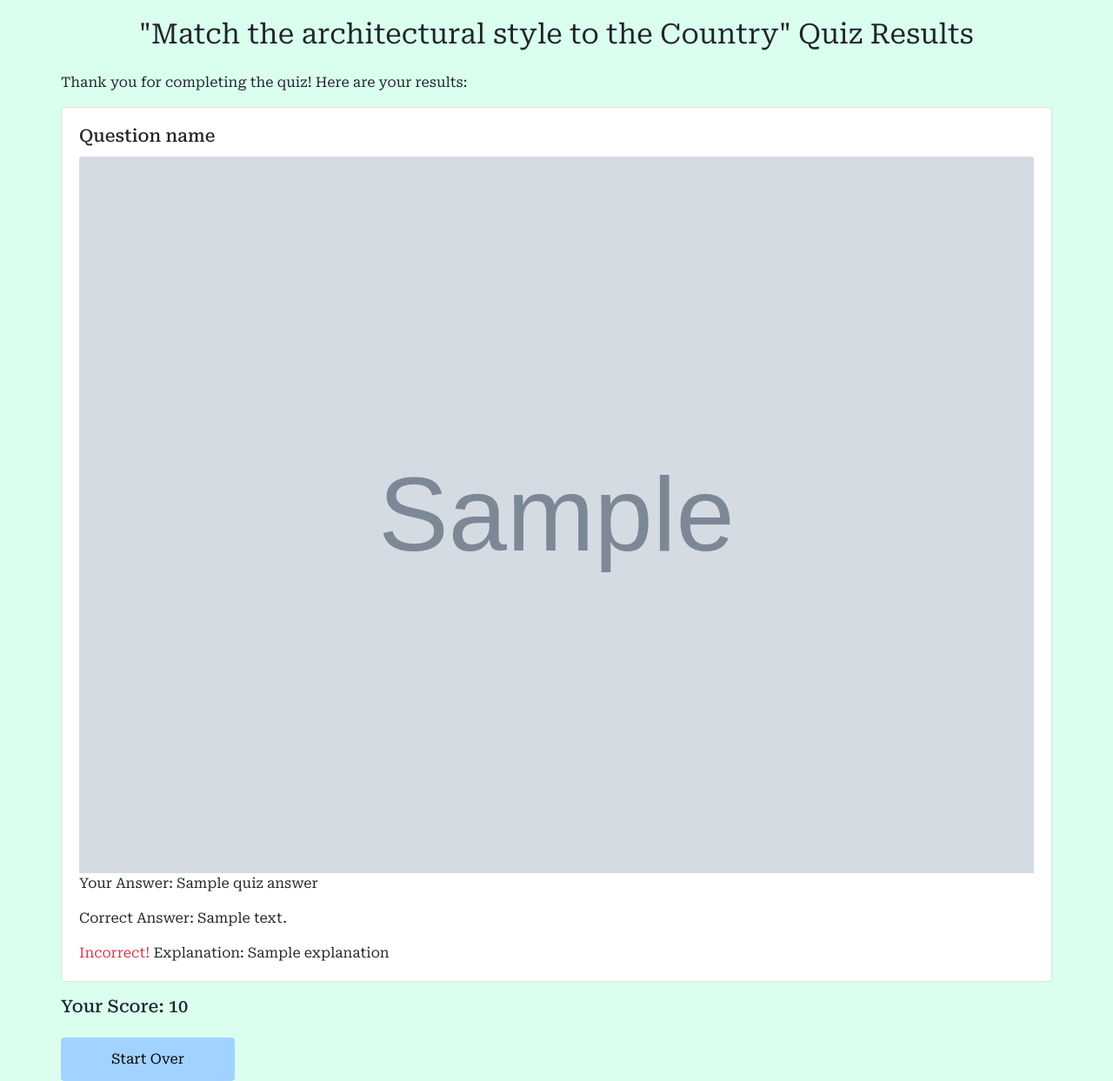
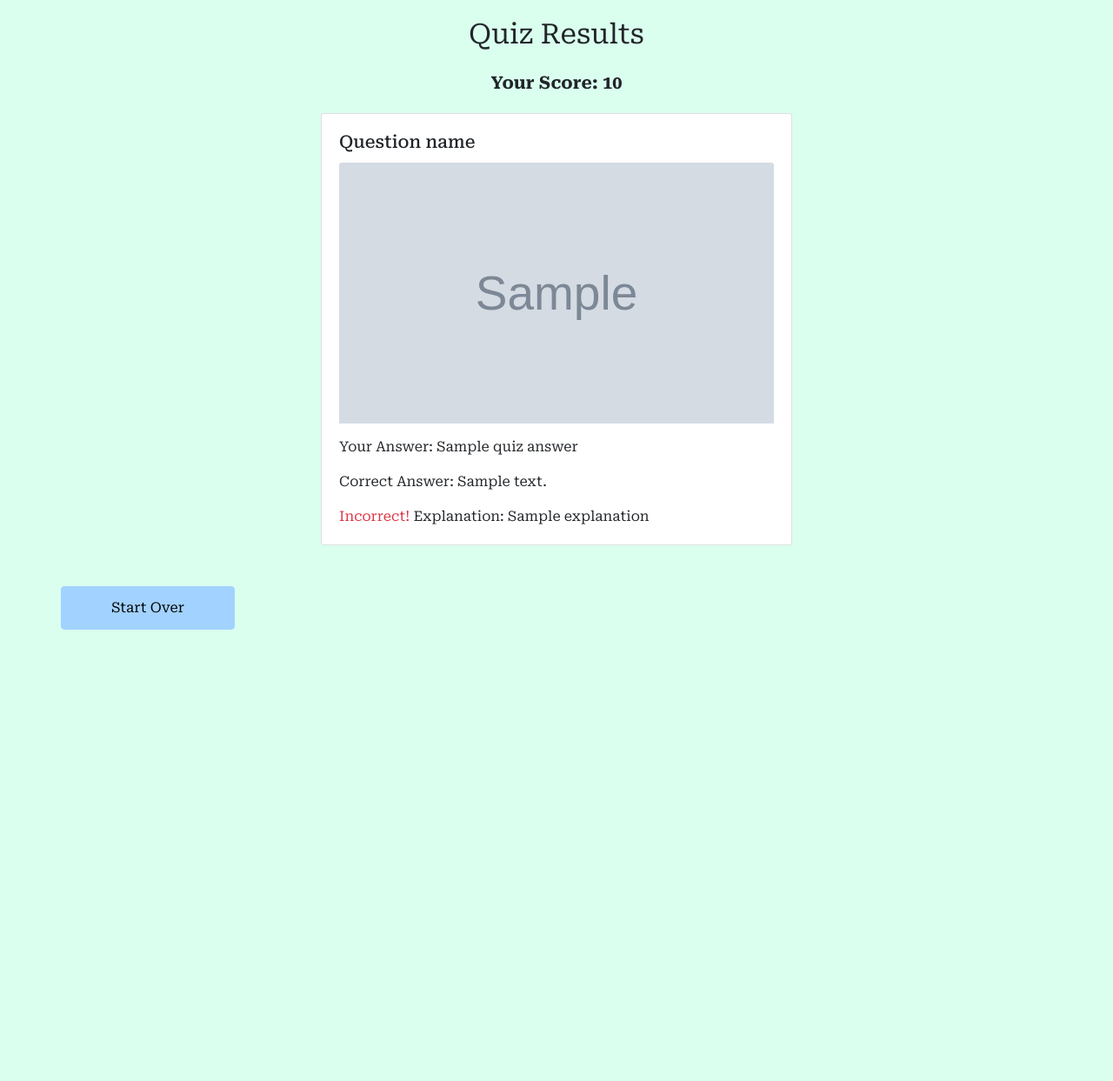
Before and after one commit to kentrietran/SEAsiaArchitectureProject, a Flask app: template templates/quiz_results.html in a window 1280 px wide. Shown: the part 56-1299 px from the top of the page at 87% size. After the commit the page ends 780 px from the top, so only its background shows below. Run offline with Flask 3, Linux system fonts and the light colour scheme; the template is opened without the code that fills it: most values are stand-ins (such as "Sample title", 1, 10 or a date in 2020); grey boxes marked "Sample" are stand-in pictures; some libraries are stand-ins or nearby versions.

Commit message:
Fixed quiz results formatting and layout

```diff
--- a/templates/quiz_results.html
+++ b/templates/quiz_results.html
@@ -2,19 +2,22 @@
 
 {% block content %}
 <div class="container-fluid">
-  <p id="click-country-text">"Match the architectural style to the Country" Quiz Results</p>
-    <p>Thank you for completing the quiz! Here are your results:</p>
-    <div class="results">
+    <p id="click-country-text">Quiz Results</p>
+    <h5 style="text-align:center;padding-bottom: 15px;font-weight: bold;">Your Score: {{ score }}</h5>
+    <div class="results container">
         {% for question_id in quiz_answers.keys()|sort %}
-        <div class="card mb-3">
+        <div class="row ">
+            <div class="col-12 d-flex justify-content-center">
+                <div class="card mb-3" style="width: min-content;">
                     <div class="card-body">
                         <h5 class="card-title">Question {{ question_id }}</h5>
-                <img src="{{ url_for('static', filename=quiz[question_id]['image']) }}" class="card-img-top" alt="Architectural Style Image">
+                        <img style="height: 300px; width: 500px;margin-bottom: 15px;" src="{{ url_for('static', filename=quiz[question_id]['image']) }}" class="card-img-top" alt="Architectural Style Image">
                         <p class="card-text">Your Answer: {{ quiz_answers[question_id] }}</p>
                         <p class="card-text">Correct Answer: {{ quiz[question_id]['answer'] }}</p>
                         <p class="card-text">
                             {% if quiz_answers[question_id] == quiz[question_id]['answer'] %}
                             <span class="text-success">Correct!</span>
+                            Explanation: {{ quiz[question_id]['explanation'] }}
                             {% else %}
                             <span class="text-danger">Incorrect!</span>
                             Explanation: {{ quiz[question_id]['explanation'] }}
@@ -22,11 +25,10 @@
                         </p>
                     </div>
                 </div>
+            </div>
+        </div>
         {% endfor %}
     </div>
-    <div>
-        <h5>Your Score: {{ score }}</h5>
-    </div>
-    <a id="home-start-button" href="{{ url_for('home') }}" class="btn btn-primary">Start Over</a>
+    <a style="margin-bottom: 30px;" id="home-start-button" href="{{ url_for('home') }}" class="btn btn-primary">Start Over</a>
 </div>
 {% endblock %}
```
Lines whose indentation alone changed are shown as unchanged.
